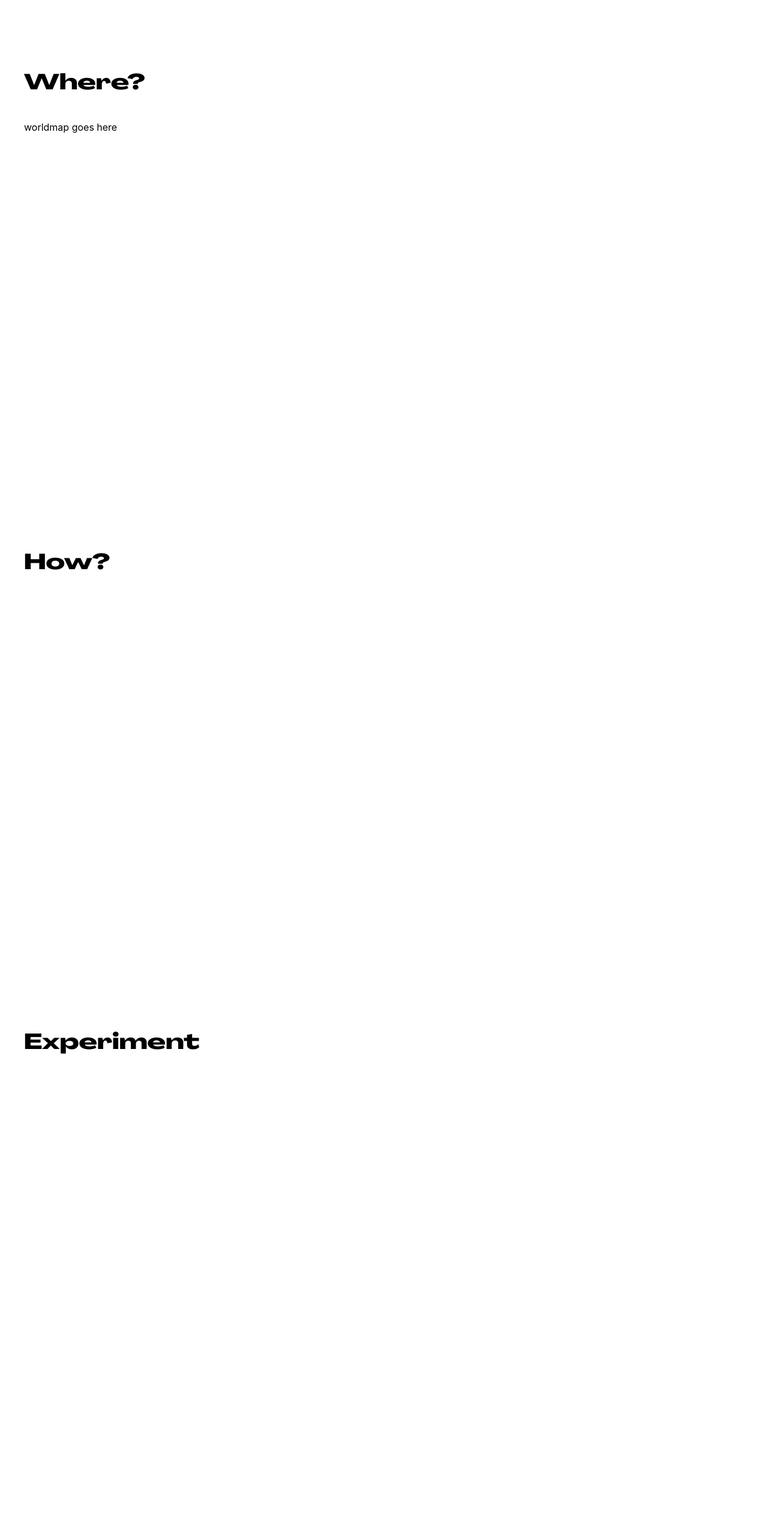
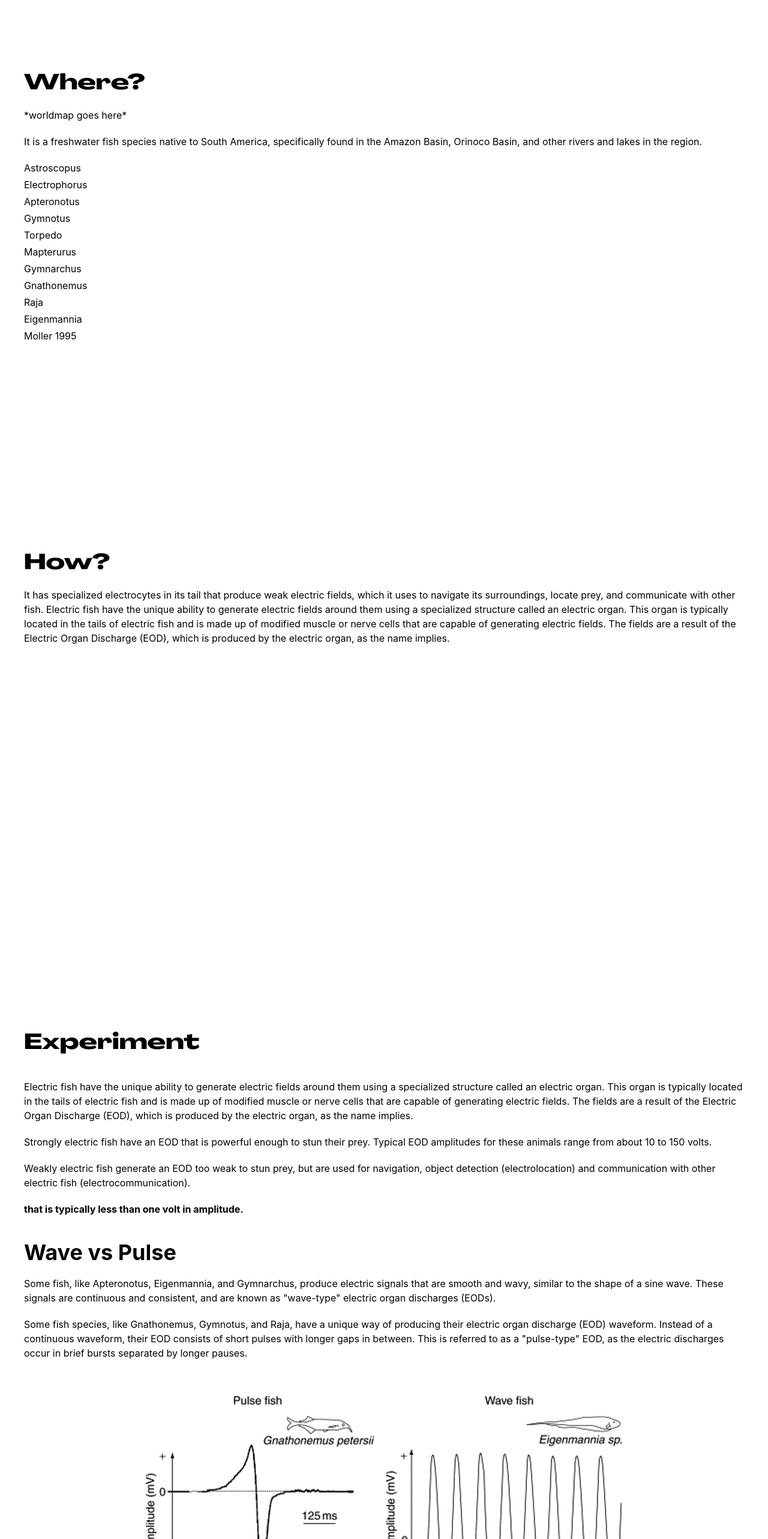
Before and after one commit to saumyatalwani/electric-fish, a React (Create React App) app: page /#/ in a window 1280 px wide. Shown: the part 2320-4886 px from the top of the page at 60% size. Before the commit the page ends 4800 px from the top, so only its background shows below. Built offline with nearby package versions, Linux system fonts and the light colour scheme; grey boxes are pictures that could not be loaded.

Commit message:
content added

```diff
--- /dev/null
+++ b/src/content.js
@@ -0,0 +1,32 @@
+/* where */
+
+const descText = "It is a freshwater fish species native to South America, specifically found in the Amazon Basin, Orinoco Basin, and other rivers and lakes in the region."
+
+const list = ['Astroscopus','Electrophorus','Apteronotus','Gymnotus','Torpedo','Mapterurus','Gymnarchus','Gnathonemus','Raja','Eigenmannia','Moller 1995']
+
+/* how */
+
+const howTxt = "It has specialized electrocytes in its tail that produce weak electric fields, which it uses to navigate its surroundings, locate prey, and communicate with other fish. Electric fish have the unique ability to generate electric fields around them using a specialized structure called an electric organ. This organ is typically located in the tails of electric fish and is made up of modified muscle or nerve cells that are capable of generating electric fields. The fields are a result of the Electric Organ Discharge (EOD), which is produced by the electric organ, as the name implies."
+
+/* EOD */
+
+const eodP1 = "Electric fish have the unique ability to generate electric fields around them using a specialized structure called an electric organ. This organ is typically located in the tails of electric fish and is made up of modified muscle or nerve cells that are capable of generating electric fields. The fields are a result of the Electric Organ Discharge (EOD), which is produced by the electric organ, as the name implies."
+
+const eodP2 = "Strongly electric fish have an EOD that is powerful enough to stun their prey. Typical EOD amplitudes for these animals range from about 10 to 150 volts."
+
+const eodP3 = "Weakly electric fish generate an EOD too weak to stun prey, but are used for navigation, object detection (electrolocation) and communication with other electric fish (electrocommunication)."
+
+const eodP4 = "that is typically less than one volt in amplitude."
+
+const eodSbhd = "Wave vs Pulse"
+
+const eodwp_p1 = "Some fish, like Apteronotus, Eigenmannia, and Gymnarchus, produce electric signals that are smooth and wavy, similar to the shape of a sine wave. These signals are continuous and consistent, and are known as \"wave-type\" electric organ discharges (EODs)."
+
+const eodwp_p2 = "Some fish species, like Gnathonemus, Gymnotus, and Raja, have a unique way of producing their electric organ discharge (EOD) waveform. Instead of a continuous waveform, their EOD consists of short pulses with longer gaps in between. This is referred to as a \"pulse-type\" EOD, as the electric discharges occur in brief bursts separated by longer pauses."
+
+const eodwp_p3= "The figure above illustrates the different types of EOD waveforms observed in different species."
+
+const eodwp_p4 = "Apteronotus have a wave-type EOD, with a high discharge frequency (about 1 kHz) and a weak electric field (a few mV near the fish)."
+
+
+module.exports={descText,list,howTxt,eodP1,eodP2,eodP3,eodP4,eodSbhd,eodwp_p1,eodwp_p2,eodwp_p3,eodwp_p4}
--- a/src/pages/home.js
+++ b/src/pages/home.js
@@ -1,6 +1,11 @@
 import React from 'react'
 //import { Link } from 'react-router-dom'
 import { HashLink } from 'react-router-hash-link'
+import diagram from '../img.jpeg'
+
+var data = require("../content")
+
+
 
 export default function Homepage() {
 
@@ -43,21 +48,42 @@ export default function Homepage() {
 
         </div>
 
-        <div className='h-[100vh]' id='hist'>
+        <div className='h-screen' id='hist'>
           <h2 className='text-4xl px-10 py-10 heading'>History</h2>
           {//p className='px-10'>timeline goes here</p>
           }
           <iframe title="timeline" src='https://cdn.knightlab.com/libs/timeline3/latest/embed/index.html?source=1gdrUPByUq0VuKsgNHNihEd1zbXTFQzmz4uOOePT38_w&font=Default&lang=en&initial_zoom=2&height=650' width='100%' height='650' webkitallowfullscreen mozallowfullscreen allowfullscreen frameborder='0'></iframe>
         </div>
-        <div className='h-[100vh]' id='where'>
-          <h2 className='text-4xl px-10 py-10 heading'>Where?</h2>
-          <p className='px-10'>worldmap goes here</p>
+        <div className='p-10 h-screen' id='where'>
+          <h2 className='text-4xl heading'>Where?</h2>
+          <p className='py-5'>*worldmap goes here*</p>
+          <p className='pb-5'>{data.descText}</p>
+          <ul>
+            {
+              data.list.map(x=>{
+                return <li className='pb-1'>{x}</li>
+              })
+            }
+          </ul>
         </div>
-        <div className='h-[100vh]' id='how'>
-          <h2 className='text-4xl px-10 py-10 heading'>How?</h2>
+        <div className='p-10 h-screen' id='how'>
+          <h2 className='text-4xl heading pb-5'>How?</h2>
+          <p>{data.howTxt}</p>
         </div>
-        <div className='h-[100vh]' id='exp'>
-          <h2 className='text-4xl px-10 py-10 heading'>Experiment</h2>
+        <div className='h-screen p-10' id='exp'>
+          <h2 className='text-4xl pb-10 heading'>Experiment</h2>
+          <p className='pb-5'>{data.eodP1}</p>
+          <p className='pb-5'>{data.eodP2}</p>
+          <p className='pb-5'>{data.eodP3}</p>
+          <p className='pb-5 font-bold'>{data.eodP4}</p>
+          <p className='py-5 font-bold text-4xl'>{data.eodSbhd}</p>
+          <p className='pb-5'>{data.eodwp_p1}</p>
+          <p className='pb-5'>{data.eodwp_p2}</p>
+          <div className='place-items-center grid'>
+            <img src={diagram} alt='wave fish v/s pulse fish' className='py-10'></img>
+          </div>
+          <p className='pb-5'>{data.eodwp_p3}</p>
+          <p className='pb-5'>{data.eodwp_p4}</p>
         </div>
 
       </div>
```
Also changed, not shown: src/img.jpeg (added).
